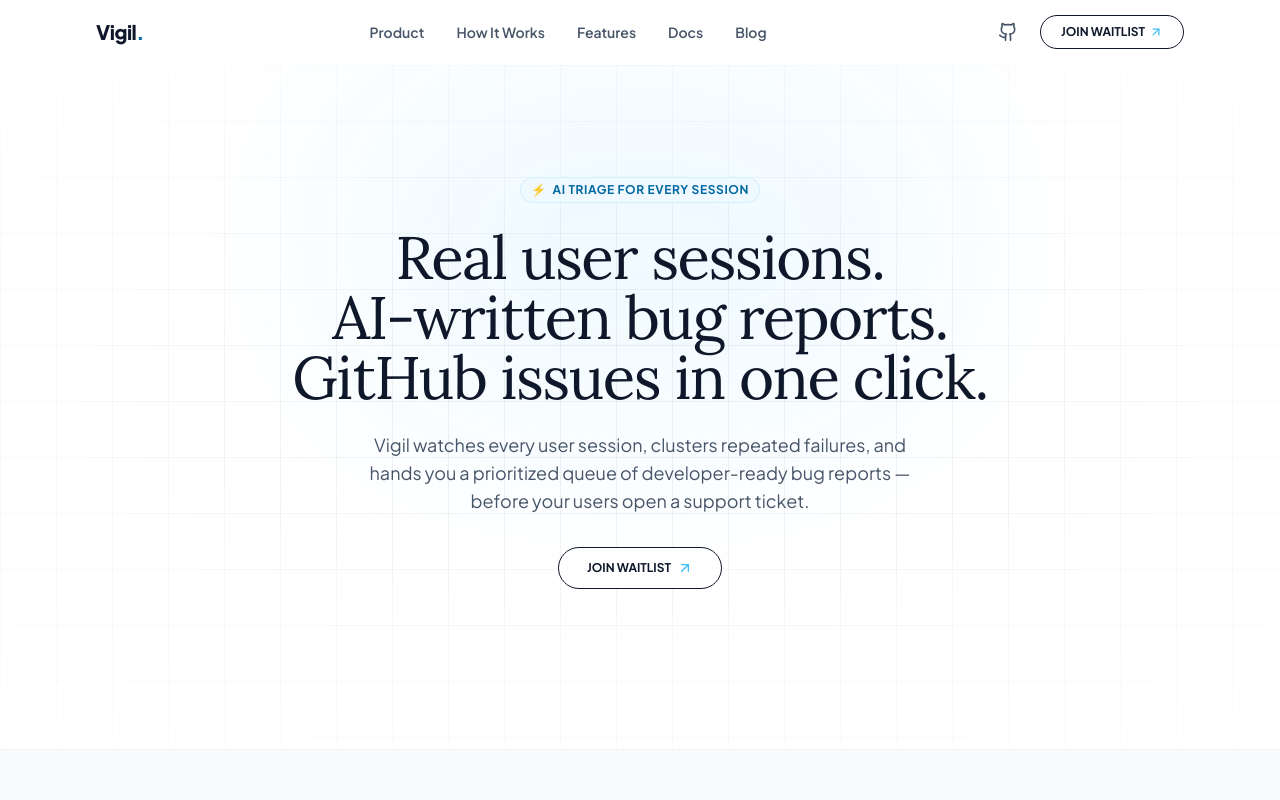
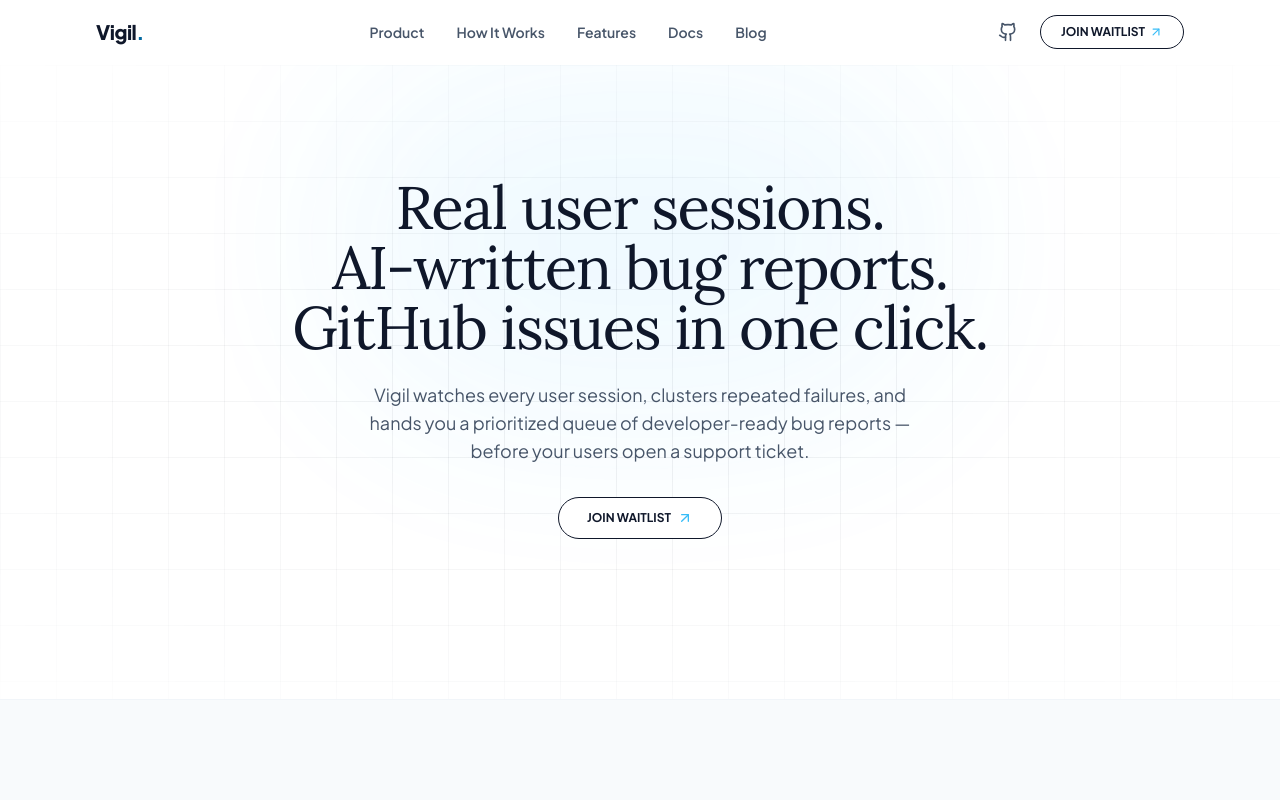
Before and after one commit to Psionic-labs/Vigil-Website, a Next.js app: page / in a window 1280 px wide. Shown: the top 800 px of the page. Built offline with nearby package versions, Linux system fonts and the light colour scheme.

Commit message:
remove unwanted thing from hero

```diff
--- a/src/components/hero/HeroSection.tsx
+++ b/src/components/hero/HeroSection.tsx
@@ -21,17 +21,6 @@
       <div className="absolute inset-0 z-0 hero-grid-pattern pointer-events-none" />
 
       <div className="relative z-10 max-w-4xl mx-auto px-4 sm:px-6 lg:px-8 text-center flex flex-col items-center">
-
-        {/* AI Triage Badge */}
-        <motion.div
-          initial={{ opacity: 0, y: 10 }}
-          animate={{ opacity: 1, y: 0 }}
-          transition={{ duration: 0.4 }}
-          className="inline-flex items-center gap-1.5 px-2.5 py-1 rounded-full bg-brand-50 border border-brand-200/50 text-xs font-bold uppercase tracking-wider text-brand-700 mb-6"
-        >
-          <span>⚡</span> AI triage for every session
-        </motion.div>
-
         {/* Main Headline */}
         <h1 className="text-4xl sm:text-6xl font-serif text-slate-900 tracking-tight leading-[1.1] mb-6 max-w-3xl">
           {headlineWords.map((phrase, index) => (
@@ -55,7 +44,7 @@
           className="text-base sm:text-lg text-slate-600 font-normal leading-relaxed max-w-xl mx-auto mb-8"
         >
           Vigil watches every user session, clusters repeated failures,
-          and hands you a prioritized queue of developer-ready bug reports —
+          and hands you a prioritized queue of developer-ready bug reports &mdash;
           before your users open a support ticket.
         </motion.p>
 
@@ -71,7 +60,6 @@
             <ArrowUpRight className="ml-1.5 w-4 h-4 text-brand-400 group-hover:translate-x-0.5 group-hover:-translate-y-0.5 transition-transform duration-200" />
           </Button>
         </motion.div>
-
       </div>
     </section>
   );
```
